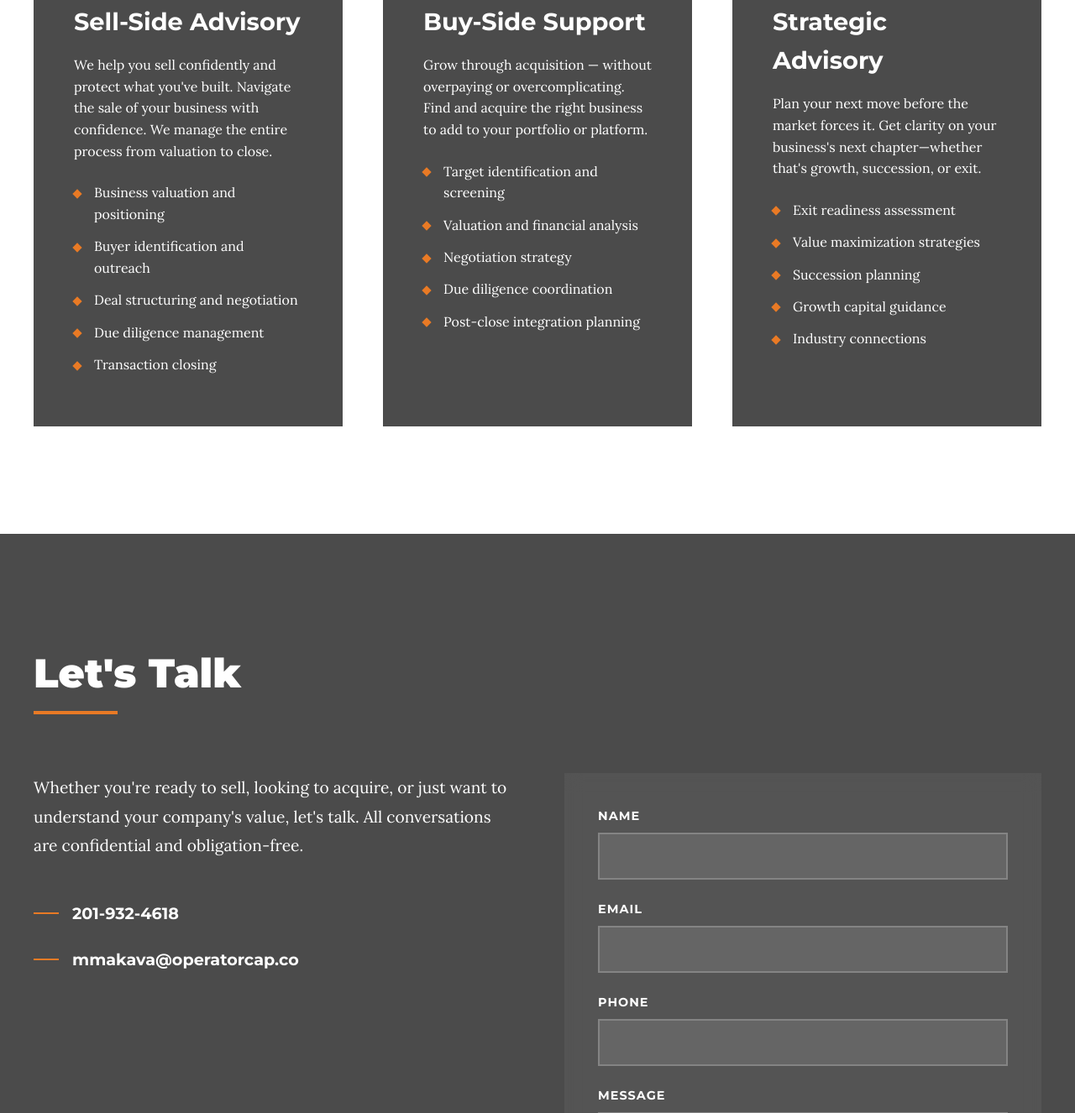
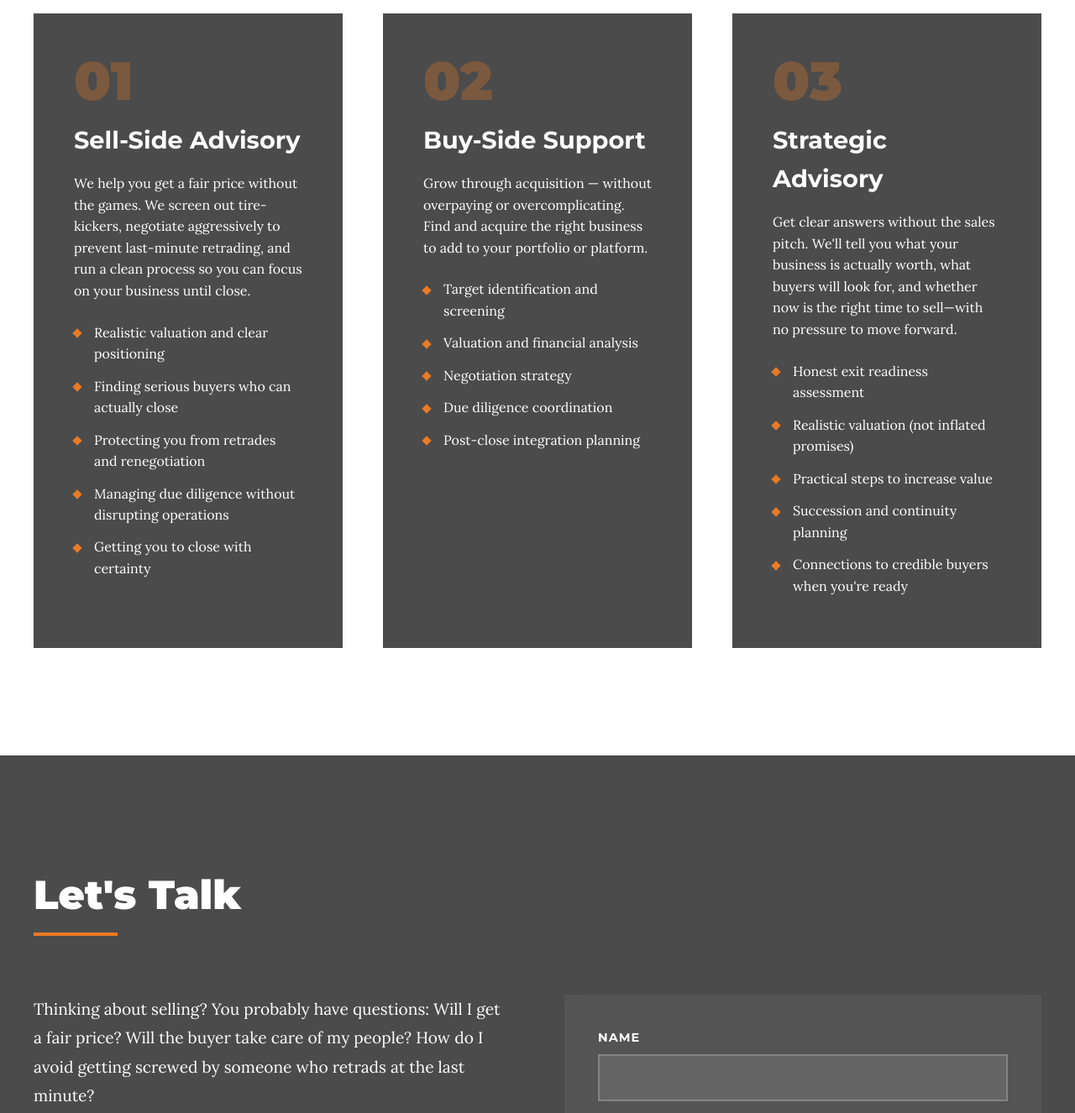
Before and after one commit to bountygava/bountygava.github.io, a plain HTML site: page index.html in a window 1280 px wide. Shown: the part 1964-3290 px from the top of the page at 84% size. Drawn offline with Linux system fonts and the light colour scheme.

Commit message:
Wholesome update

```diff
--- a/index.html
+++ b/index.html
@@ -539,11 +539,11 @@
             <div class="about-grid">
                 <div class="about-card">
                     <h3>Operator Credibility</h3>
-                    <p>We're not just advisors—we're active business owners. We've signed payroll checks and walked job sites ourselves. We understand the emotional weight of selling a business you built from the ground up.</p>
+                    <p>We're not just advisors—we're active business owners. We've signed payroll checks and walked job sites ourselves. We understand that selling isn't just about the price—it's about finding a buyer who'll take care of your people and protect the legacy you've built.</p>
                 </div>
                 <div class="about-card">
                     <h3>Wall Street Training, Main Street Focus</h3>
-                    <p>We've worked at the top M&A firms. Now we're bringing that expertise to business owners who actually build things. The same Wall Street-level advisory, without the corporate overhead.</p>
+                    <p>We've worked on both sides of M&A—as advisors at top investment banks and as operators running our own businesses. That dual perspective means we know how to find credible buyers with real money AND how to position your business to attract them. Professional process, without the corporate overhead.</p>
                 </div>
                 <div class="about-card">
                     <h3>Essential Services Focus</h3>
@@ -561,13 +561,13 @@
                 <div class="service-card">
                     <div class="service-number">01</div>
                     <h3>Sell-Side Advisory</h3>
-                    <p>We help you sell confidently and protect what you've built. Navigate the sale of your business with confidence. We manage the entire process from valuation to close.</p>
+                    <p>We help you get a fair price without the games. We screen out tire-kickers, negotiate aggressively to prevent last-minute retrading, and run a clean process so you can focus on your business until close.</p>
                     <ul>
-                        <li>Business valuation and positioning</li>
-                        <li>Buyer identification and outreach</li>
-                        <li>Deal structuring and negotiation</li>
-                        <li>Due diligence management</li>
-                        <li>Transaction closing</li>
+                        <li>Realistic valuation and clear positioning</li>
+                        <li>Finding serious buyers who can actually close</li>
+                        <li>Protecting you from retrades and renegotiation</li>
+                        <li>Managing due diligence without disrupting operations</li>
+                        <li>Getting you to close with certainty</li>
                     </ul>
                 </div>
                 <div class="service-card">
@@ -585,13 +585,13 @@
                 <div class="service-card">
                     <div class="service-number">03</div>
                     <h3>Strategic Advisory</h3>
-                    <p>Plan your next move before the market forces it. Get clarity on your business's next chapter—whether that's growth, succession, or exit.</p>
+                    <p>Get clear answers without the sales pitch. We'll tell you what your business is actually worth, what buyers will look for, and whether now is the right time to sell—with no pressure to move forward.</p>
                     <ul>
-                        <li>Exit readiness assessment</li>
-                        <li>Value maximization strategies</li>
-                        <li>Succession planning</li>
-                        <li>Growth capital guidance</li>
-                        <li>Industry connections</li>
+                        <li>Honest exit readiness assessment</li>
+                        <li>Realistic valuation (not inflated promises)</li>
+                        <li>Practical steps to increase value</li>
+                        <li>Succession and continuity planning</li>
+                        <li>Connections to credible buyers when you're ready</li>
                     </ul>
                 </div>
             </div>
@@ -604,7 +604,8 @@
             <h2 class="section-title">Let's Talk</h2>
             <div class="contact-content">
                 <div class="contact-info">
-                    <p>Whether you're ready to sell, looking to acquire, or just want to understand your company's value, let's talk. All conversations are confidential and obligation-free.</p>
+                    <p>Thinking about selling? You probably have questions: Will I get a fair price? Will the buyer take care of my people? How do I avoid getting screwed by someone who retrads at the last minute?</p>
+                    <p>Let's talk through your situation. We've been on both sides of these deals—we know what works and what to watch out for. All conversations are confidential and obligation-free.</p>
                     <div class="contact-details">
                         <div class="contact-item">
                             <a href="tel:+12019324618">201-932-4618</a>
@@ -615,7 +616,7 @@
                     </div>
                 </div>
                 <div class="contact-form">
-                    <form action="https://formspree.io/f/xdkqyjba" method="POST">
+                    <form action="https://formspree.io/f/YOUR_FORM_ID" method="POST">
                         <div class="form-group">
                             <label for="name">Name</label>
                             <input type="text" id="name" name="name" required>
```
